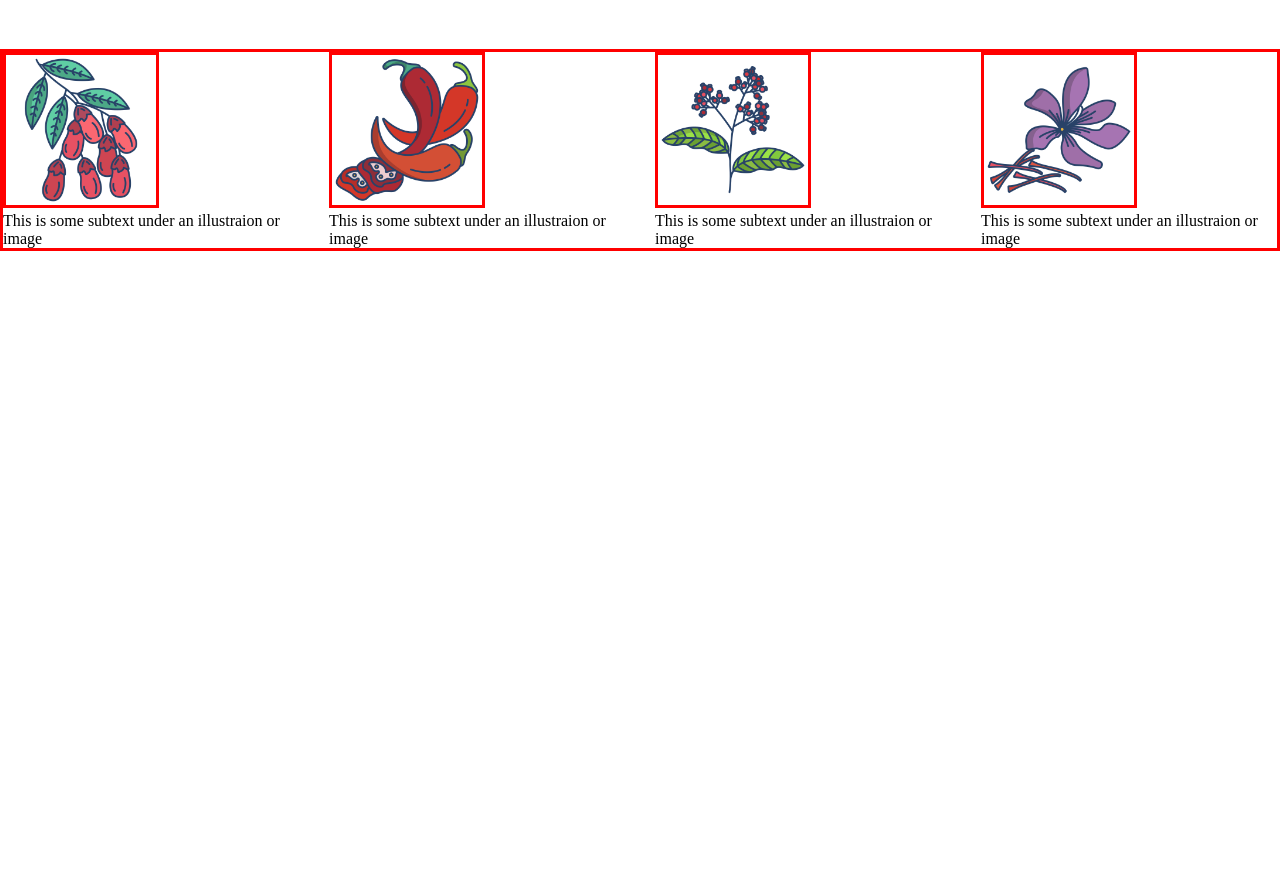
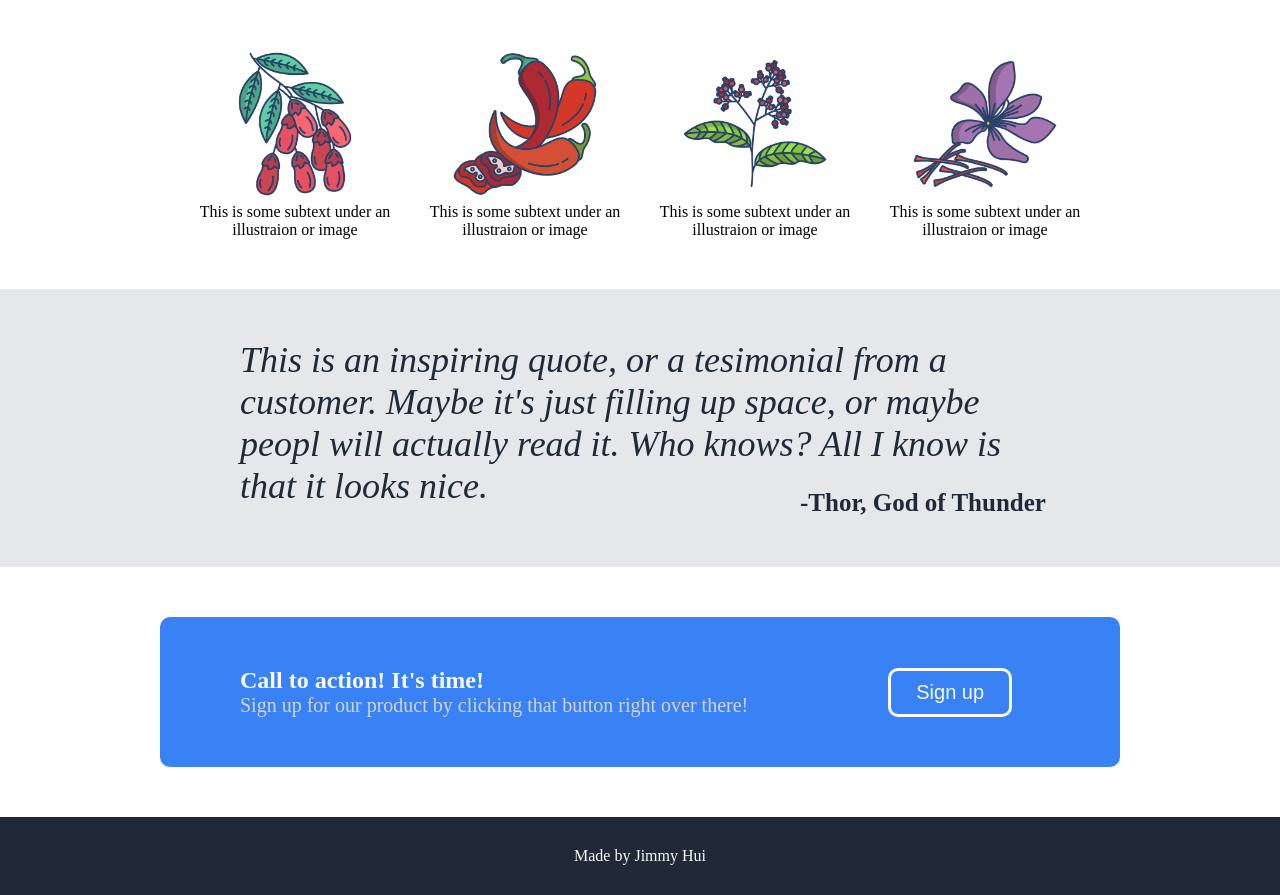
Before and after one commit to Jinnbo/Landing-Page, a plain HTML site: page index.html in a window 1280 px wide. Shown: the part 563-1458 px from the top of the page. Before the commit the page ends 814 px from the top, so only its background shows below. Drawn offline with Linux system fonts and the light colour scheme.

Commit message:
Finished basic landing page

```diff
--- a/index.html
+++ b/index.html
@@ -32,29 +32,43 @@
     <div class="information"> Some random information </div>
 
     <div class="random-info">
-
         <div class="info">
             <img src ="imgs/barberry.png" class="image-one" alt="barberry">
             <div class="text"> This is some subtext under an illustraion or image</div>
         </div>
-
         <div class="info">
             <img src ="imgs/chilli.png" class="image-two" alt="chilli">
             <div class="text"> This is some subtext under an illustraion or image</div>
         </div>
-
         <div class="info">
             <img src ="imgs/pepper.png" class="image-three" alt="pepper">
             <div class="text"> This is some subtext under an illustraion or image</div>
         </div>
-
         <div class="info">
             <img src ="imgs/saffron.png" class="image-four" alt="saffron">
             <div class="text"> This is some subtext under an illustraion or image</div>
         </div>
-
     </div>
 
+    <div class="quote-container">
+        <p class="quote"> This is an inspiring quote, or a tesimonial from a customer. Maybe it's just filling up space, or maybe peopl will actually read it. Who knows? All I know is that it looks nice.</p>
+    </div>
+    <div class="author">-Thor, God of Thunder</div>
+
+    <div class="banner">
+        <div class="left-banner">
+            <div class="banner-title"> Call to action! It's time!</div>
+            <div class="banner-text"> Sign up for our product by clicking that button right over there!</div>
+        </div>
+
+        <div class="right-banner">
+            <div class="button-two"> <button class="sign-up-two"> Sign up </button></div>
+        </div>
+    </div>
+
+    <div class="footer">
+        <div class="creator"> Made by Jimmy Hui </div>
+    </div>
 
 </body>
 </html>
--- a/style.css
+++ b/style.css
@@ -17,6 +17,8 @@ body {
     font-weight: bold;
 
     box-sizing: border-box;
+
+
 }
 
 .right {
@@ -43,6 +45,7 @@ body {
     font-weight: bolder;
     color: #F9FAF8;
 
+    font-family: sans-serif;
 
 }
 
@@ -93,15 +96,101 @@ body {
     display: flex;
     justify-content: center;
     gap: 30px;
+    padding-bottom: 50px;
 
-    border: solid red;
+    text-align: center;
 }
 
-
+.info {
+    max-width: 200px;
+}
 
 img {
     width: 150px;
     height: 150px;
+}
 
-    border: solid red;
+.quote-container {
+    background-color: #E5E7EB;
+    height: 200px;
+    display: flex;
+    justify-content: center;
 }
+
+.quote {
+    background-color: #E5E7EB;
+    font-size: 36px;
+    font-style: italic;
+    max-width: 800px;
+    color: #1F2937;
+    margin-top: 50px;
+}
+
+
+.author {
+    font-size: 25px;
+    font-weight: bold;
+    color: #1F2937;
+    background-color: #E5E7EB;
+
+
+
+    padding-left: 800px;
+    padding-bottom: 50px;
+
+    margin-bottom: 50px;
+}
+
+.banner {
+    margin: auto;
+
+    display: flex;
+    gap: 140px;
+
+    width: 800px;
+    padding: 50px 80px;
+    margin-bottom: 50px;
+    border-radius: 10px;
+
+    background-color: #3882F6;
+}
+
+.banner-title {
+    color: #F9FAF8;
+    font-weight: bold;
+    font-size: 24px;
+}
+
+.banner-text {
+    color: #d4d4d6;
+    font-size: 20px;
+}
+
+.right-banner {
+    display: flex;
+    align-items: center;
+}
+
+.sign-up-two {
+    background-color: #3882F6;
+    color: #F9FAF8;
+    border: #F9FAF8 solid;
+
+    font-size: 20px;
+    padding: 10px 25px;
+    border-radius: 10px;
+}
+
+.footer {
+    background-color: #1F2937;
+    padding: 30px;
+
+    display: flex;
+    justify-content: center;
+    align-items: center;
+}
+
+.creator {
+    color:#F9FAF8;
+    font-size: 16px;
+}
```
